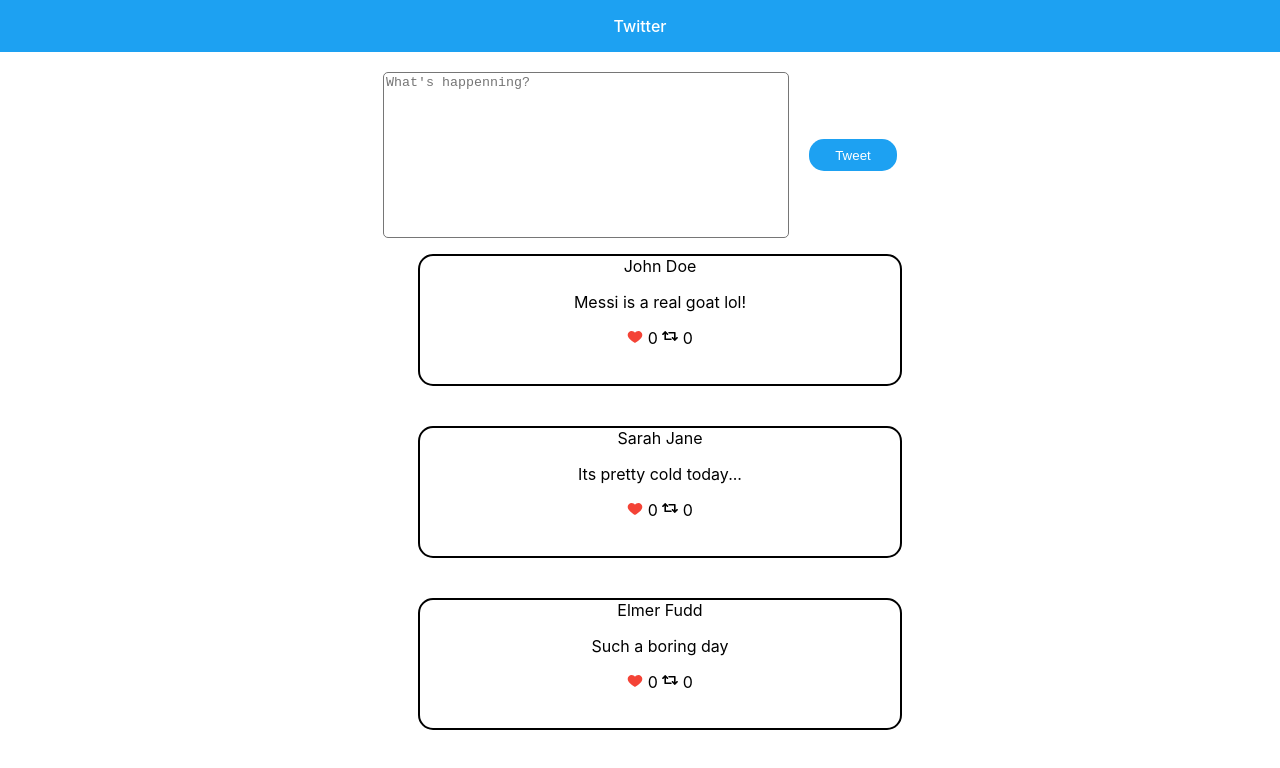
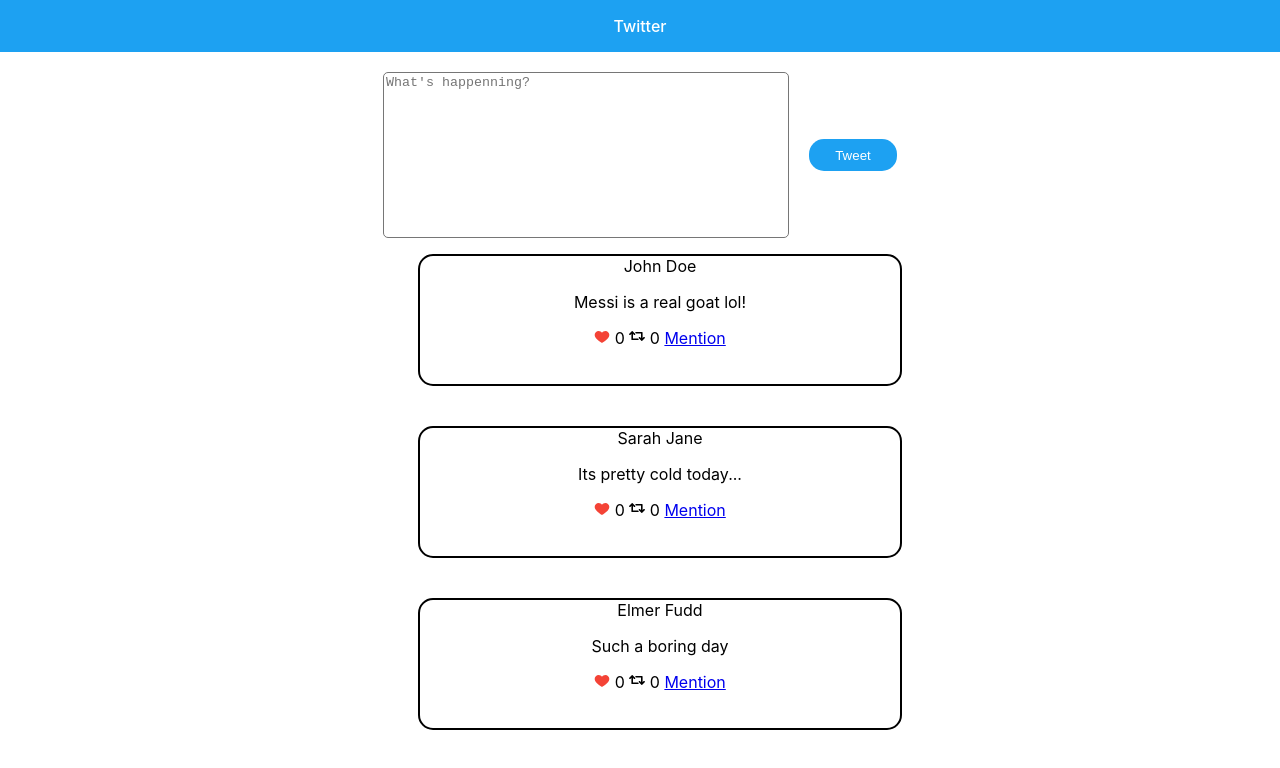
Before and after one commit to MuslumYilmaz/redux-tweeter, a React (Create React App) app: page / in a window 1280 px wide. Shown: the top 768 px of the page. Built offline with nearby package versions, Linux system fonts and the light colour scheme.

Commit message:
routing-1

```diff
--- a/package.json
+++ b/package.json
@@ -9,6 +9,7 @@
     "react": "^17.0.2",
     "react-dom": "^17.0.2",
     "react-icons": "^4.2.0",
+    "react-router-dom": "^5.2.0",
     "react-scripts": "4.0.3",
     "web-vitals": "^1.1.2"
   },
--- a/src/App.js
+++ b/src/App.js
@@ -2,14 +2,22 @@
 import Input from './components/Input';
 import Home from './components/Home';
 import Header from './components/Header';
+import TweetDetail from './components/TweetDetail';
+import { Route } from 'react-router-dom';
 
 function App() {
   return (
     <div className="App">
+    <Route exact path="/" render={() => (
+    <div>
       <Header />
       <Input />
       <Home />
     </div>
+    )} />
+    <Route path="/create" component={TweetDetail}/>
+    </div>
+
   );
 }
 
--- a/src/components/Home.js
+++ b/src/components/Home.js
@@ -1,6 +1,7 @@
 import { Component } from "react";
 import { connect } from 'react-redux';
 import './css/Home.css';
+import { Link } from 'react-router-dom';
 import { FcLike } from 'react-icons/fc';
 import { FaRetweet } from 'react-icons/fa';
 
@@ -24,7 +25,7 @@
                         <div className="container">
                             <span>{tweet.owner}</span>
                             <p>{tweet.tweet}</p>
-                            <p><FcLike onClick={() => this.like(tweet.id)} /> {tweet.likes} <FaRetweet onClick={() => this.retweet(tweet.id)} /> {tweet.retweets}</p>
+                            <p><FcLike onClick={() => this.like(tweet.id)} /> {tweet.likes} <FaRetweet onClick={() => this.retweet(tweet.id)} /> {tweet.retweets} <Link to="tweet-detail">Mention</Link></p>
                         </div>
                     </li>
                 )) }
--- /dev/null
+++ b/src/components/TweetDetail.js
@@ -0,0 +1,11 @@
+import { Component } from 'react';
+
+class TweetDetail extends Component {
+    render() {
+        return (
+            <h1>YO!</h1>
+        )
+    }
+}
+
+export default TweetDetail;
--- a/src/index.js
+++ b/src/index.js
@@ -6,12 +6,15 @@
 import { createStore } from 'redux';
 import { Provider } from 'react-redux';
 import rootReducer from './reducers/rootReducer';
+import { BrowserRouter } from 'react-router-dom';
 
 const store = createStore(rootReducer);
 
 ReactDOM.render(
   <Provider store={store}>
+    <BrowserRouter>
     <App />
+    </BrowserRouter>
   </Provider>,
   document.getElementById('root')
 );
```
Also changed, not shown: 1 other file (tests, documents, lock files or other folders).
